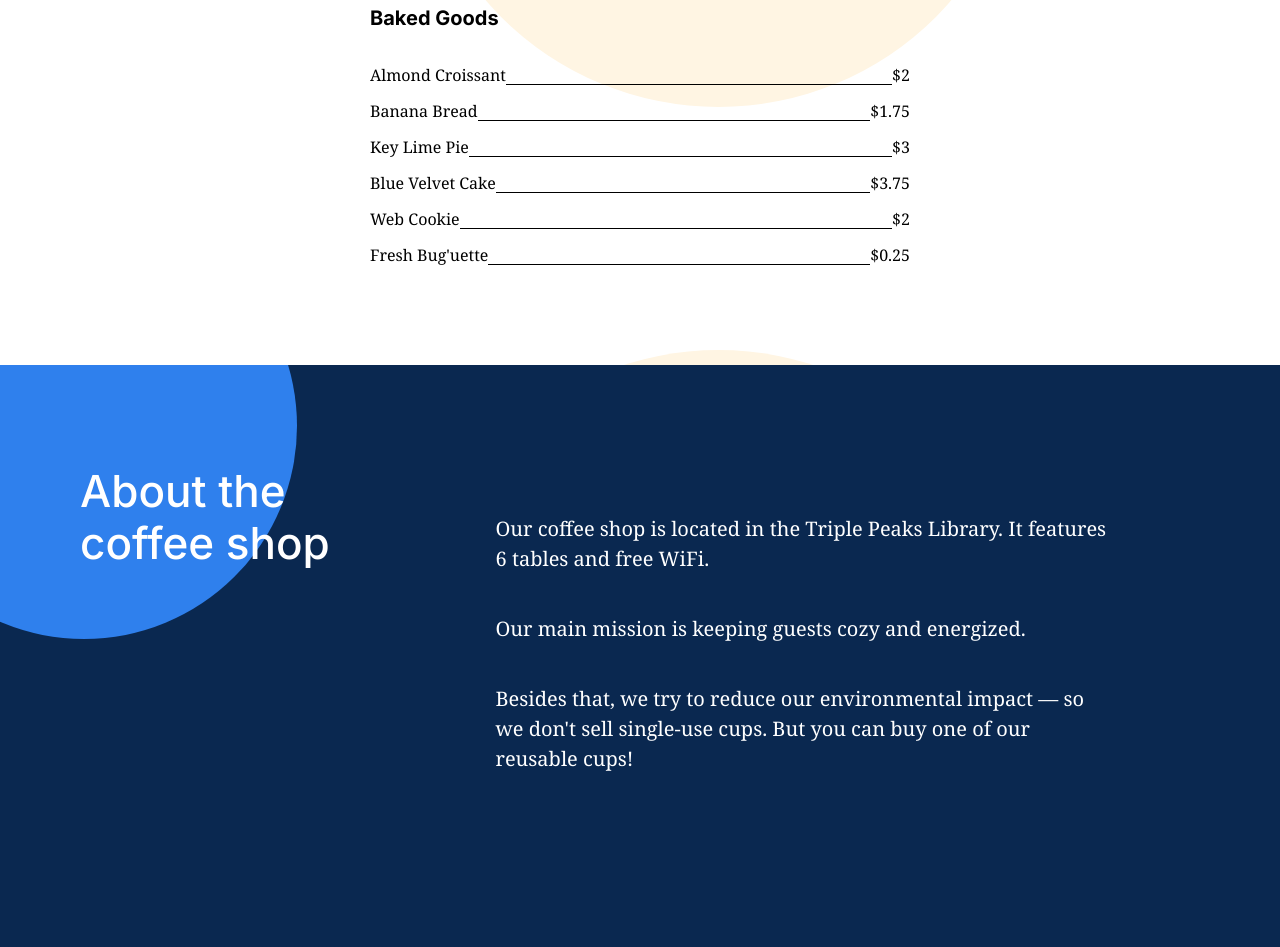
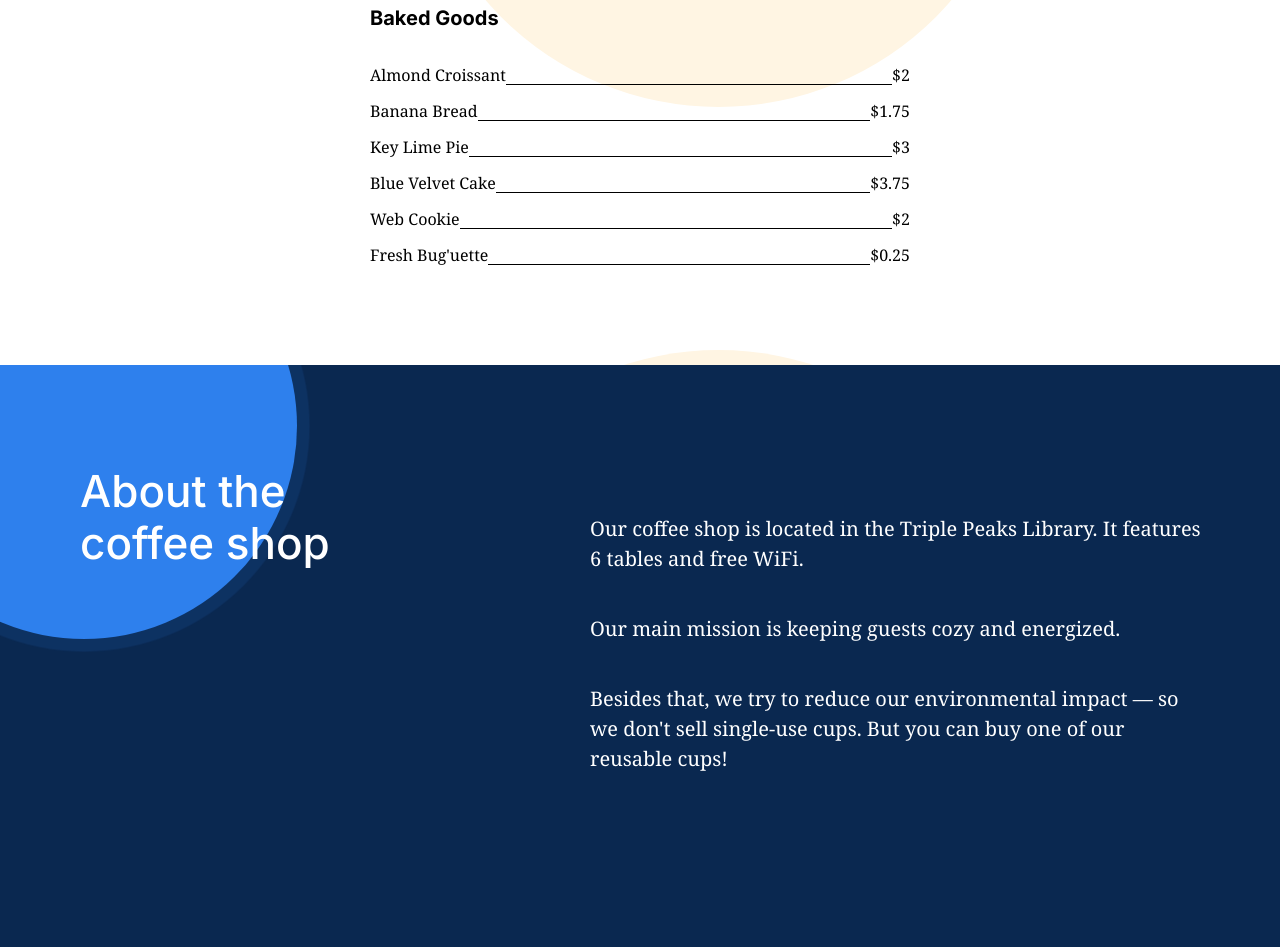
Before and after one commit to tibby-codes/se_project_coffeeshop, a plain HTML site: page index.html in a window 1280 px wide. Shown: the part 3350-4297 px from the top of the page. Drawn offline with Linux system fonts and the light colour scheme; files whose address does not match are found by name.

Commit message:
Animation update

```diff
--- a/index.html
+++ b/index.html
@@ -242,7 +242,7 @@
             </p>
           </div>
           <div class="about__circle"></div>
-          <div class="about__circle_animation_blurred"></div>
+          <div class="about__circle about__circle_animation_blurred"></div>
         </section>
       </main>
       <footer class="footer" id="footer__section">
```
